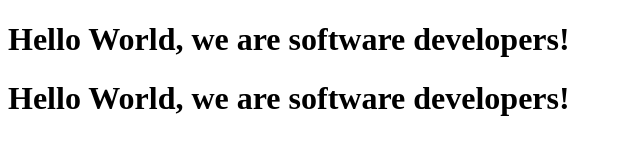
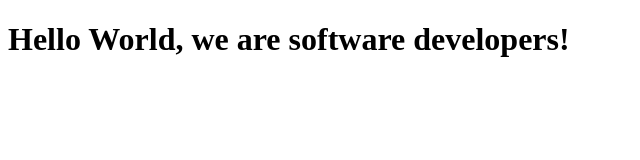
Before and after one commit to BELearn/Project_Microverse_1, a plain HTML site: page index.html in a window 1280 px wide. Shown: the whole page, without its empty margins (0-640 px from the left). Drawn offline with Linux system fonts and the light colour scheme.

Commit message:
Update index.html

```diff
--- a/index.html
+++ b/index.html
@@ -8,6 +8,6 @@
 </head>
 <body>
     <h1>Hello World, we are software developers!<h1>
-        <h1>Hello World, we are software developers!<h1>
+
 </body>
 </html>
```
